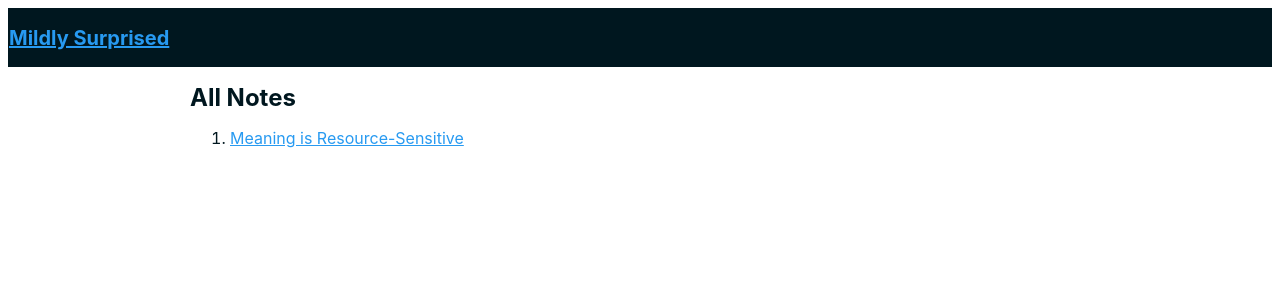
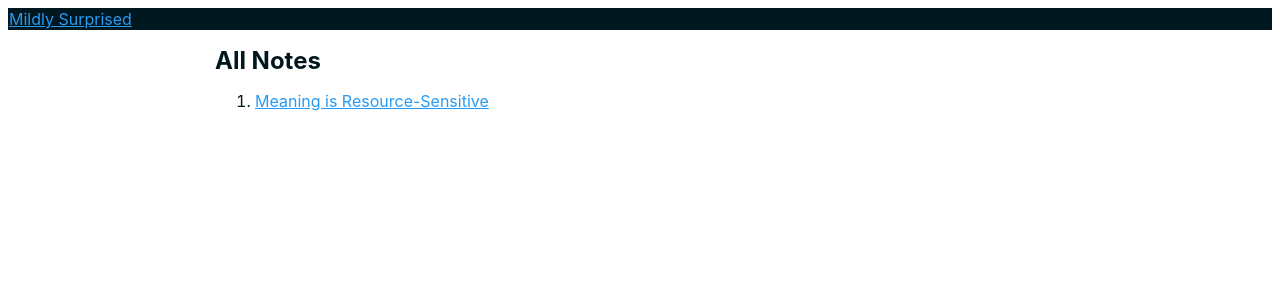
Before and after one commit to maxsun/maxsun.github.io, a Jekyll site: the page built from index.md, in a window 1280 px wide. Shown: the top 300 px of the page. Built offline with Jekyll 4.4.1, drawn with Linux system fonts in a browser that asks for light colours; our own code applies the rules of GitHub Pages for plain Markdown files.

```diff
--- a/_layouts/default.html
+++ b/_layouts/default.html
@@ -21,11 +21,11 @@
         #header {
           background-color: #00171f;
           padding: 1px;
-          color: white;
+          color: white !important;
         }
 
         #content {
-          max-width: 900px;
+          max-width: 850px;
           margin: auto;
           color: #00171f;
         }
@@ -49,7 +49,7 @@
     </head>
 <body>
   <div id="header">
-    <h2><a href='/'>Mildly Surprised</a></h2>
+    <a href='/'>Mildly Surprised</a>
   </div>
   <div id="content">
     {{ content }}
```
